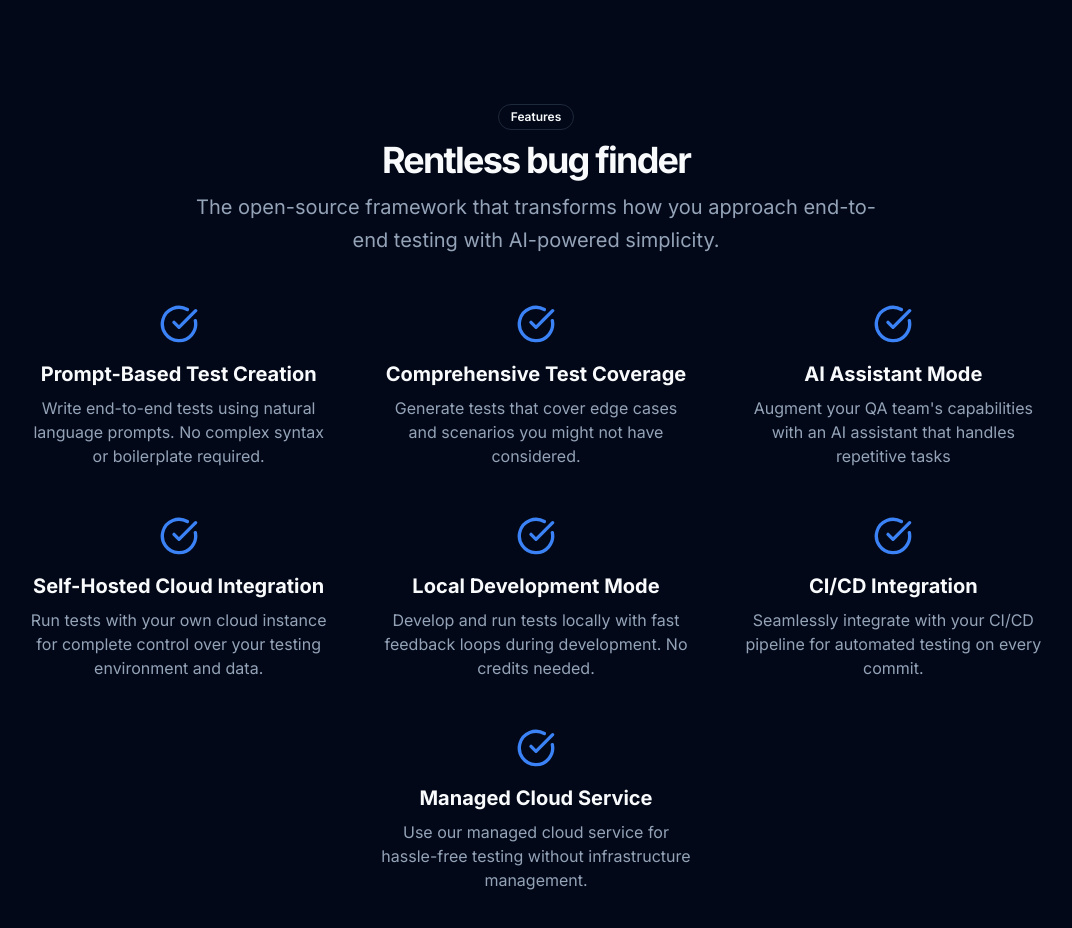
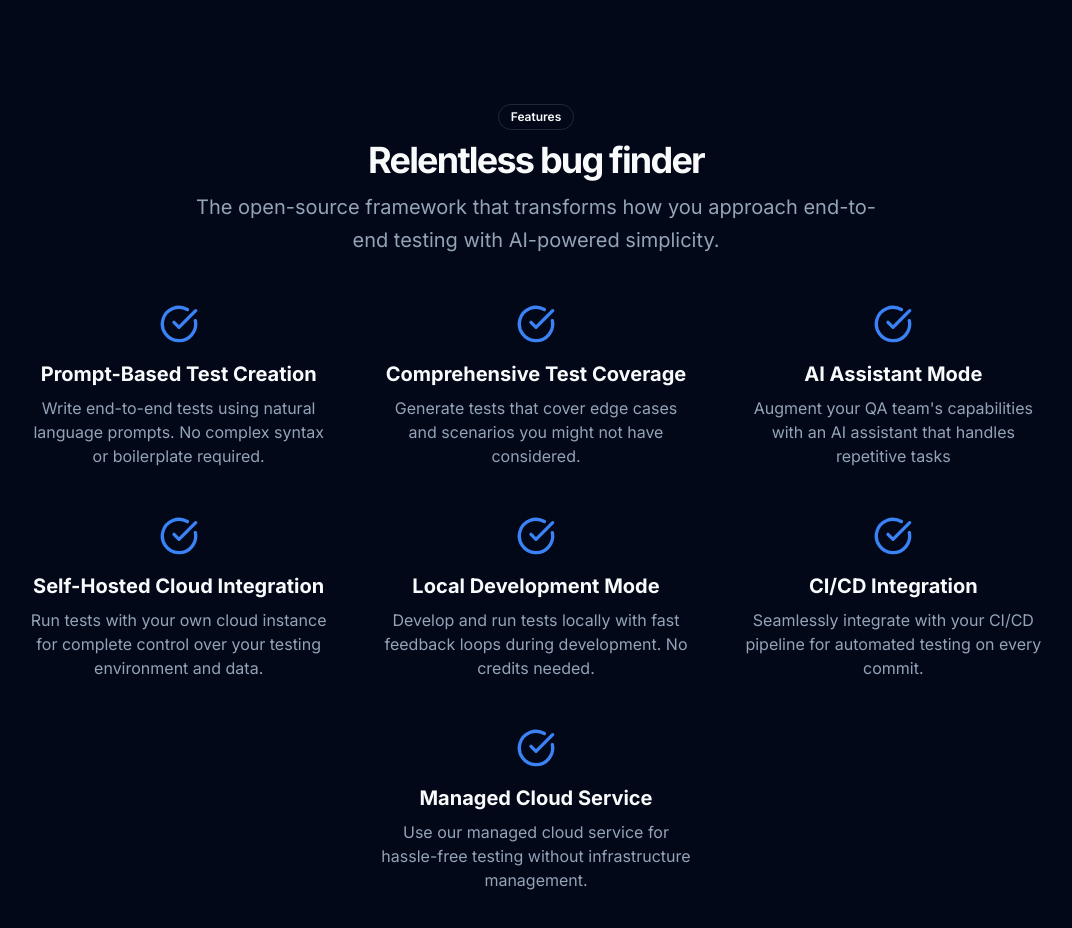
Before and after one commit to dielduarte/qaengineer.ai, a Next.js app in the folder apps/website/: page / in a window 1280 px wide. Shown: the part 1460-2388 px from the top of the page, without its empty margins (104-1176 px from the left). Built offline with nearby package versions, Linux system fonts and the light colour scheme.

Commit message:
chore: typo

```diff
--- a/apps/website/src/app/page.tsx
+++ b/apps/website/src/app/page.tsx
@@ -132,7 +132,7 @@ export default function Home() {
                   Features
                 </Badge>
                 <h2 className="text-3xl font-bold tracking-tighter md:text-4xl/tight">
-                  Rentless bug finder
+                  Relentless bug finder
                 </h2>
                 <p className="mx-auto max-w-[700px] text-muted-foreground md:text-xl/relaxed lg:text-base/relaxed xl:text-xl/relaxed">
                   The open-source framework that transforms how you approach
```
